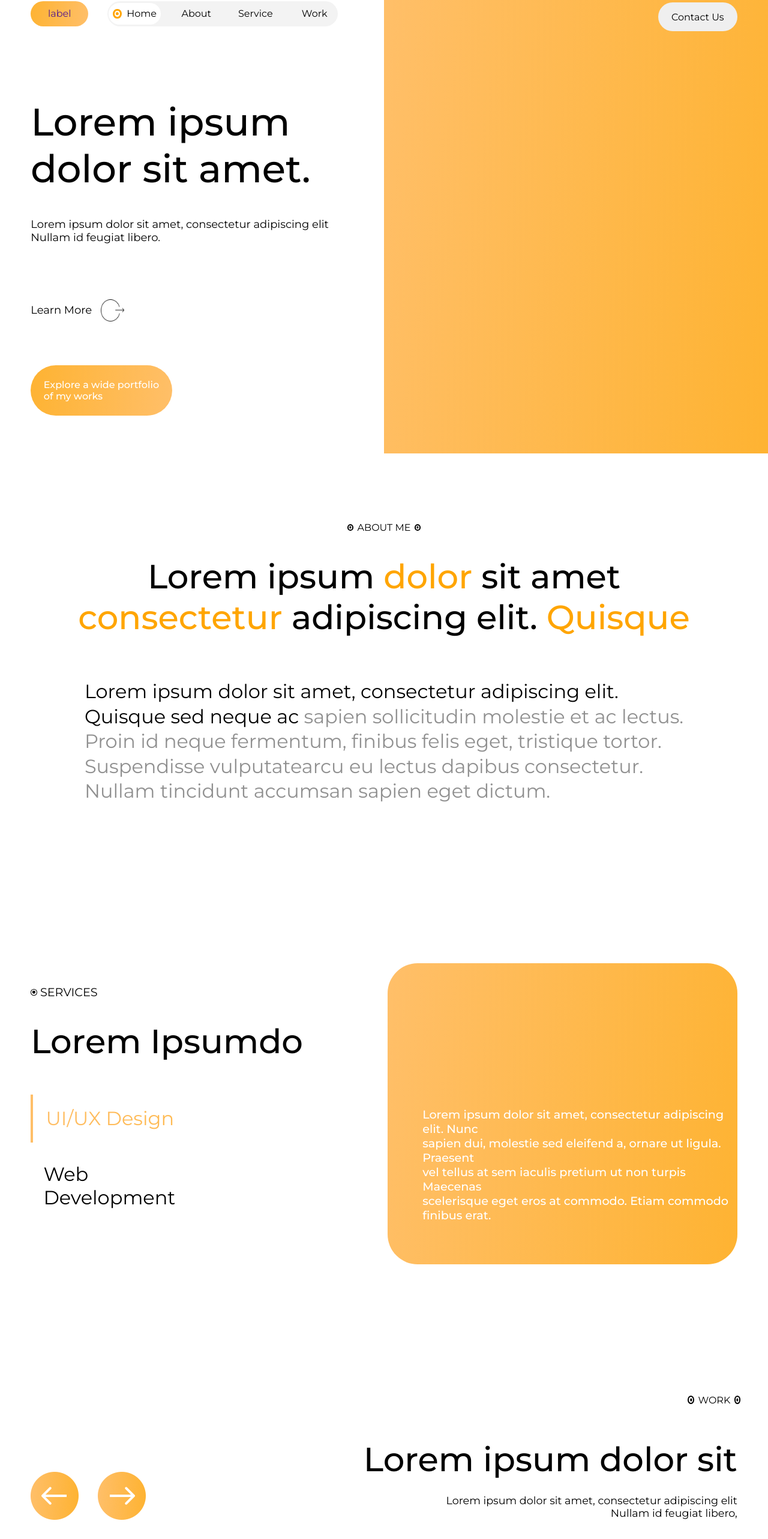
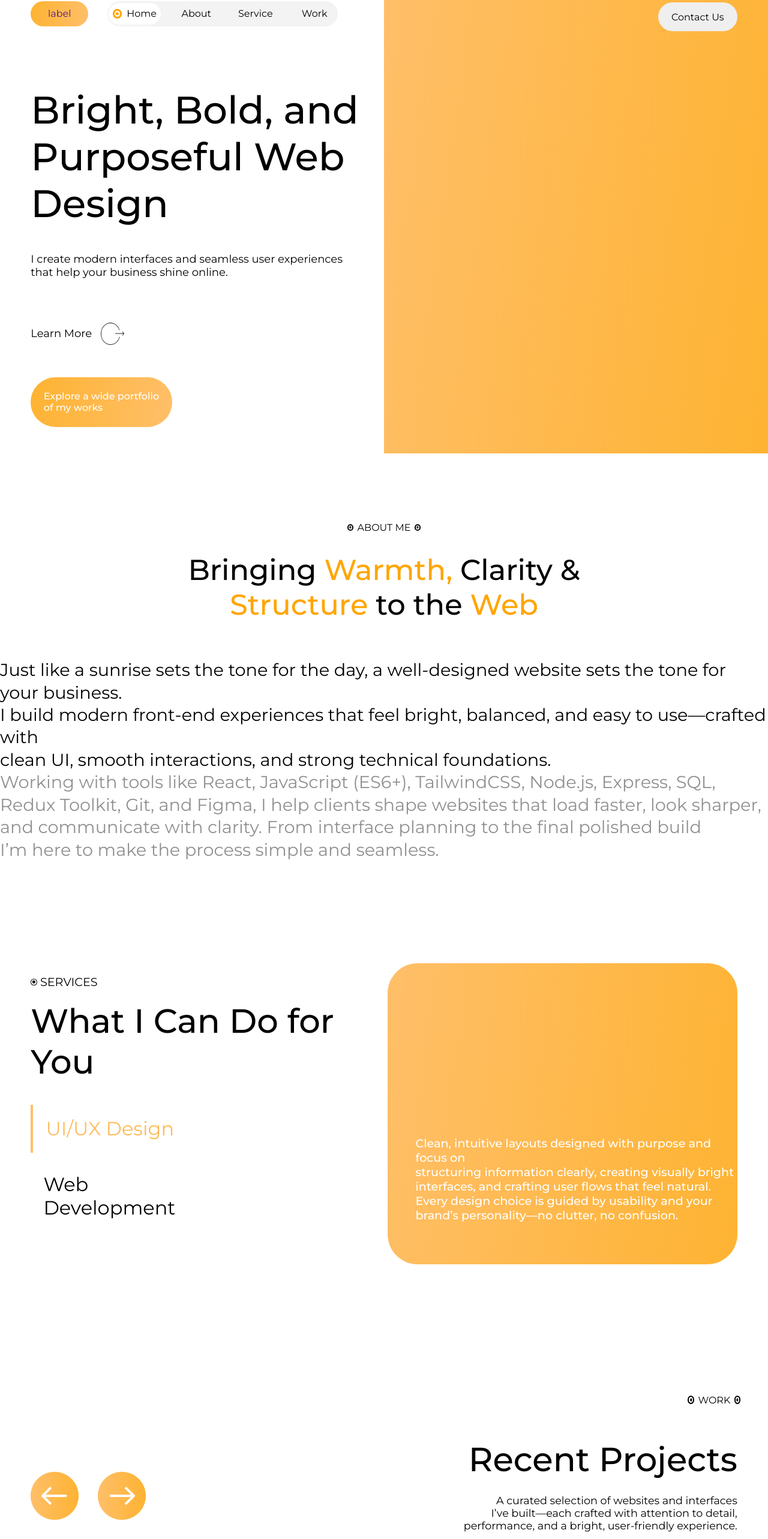
Before and after one commit to Suraj7149/Portfolio-Website, a React (Vite) app: page / in a window 1280 px wide. Shown: the part 44-2610 px from the top of the page at 60% size. Built offline with nearby package versions, Linux system fonts and the light colour scheme.

Commit message:
updated lorem ipsum to real content

```diff
--- a/src/Components/About.css
+++ b/src/Components/About.css
@@ -34,7 +34,7 @@
 
 .about_me h1{
     font-weight: 500;
-    font-size: 350%;
+    font-size: 300%;
 }
 
 .about_me h1 span{
@@ -43,7 +43,7 @@
 
 .about_me h3{
     font-weight: 400;
-    font-size: 200%;
+    font-size: 180%;
     line-height: 130%;
 
 }
--- a/src/Components/About.jsx
+++ b/src/Components/About.jsx
@@ -11,15 +11,17 @@ const About = () => {
 
 
         <h1>
-            Lorem ipsum <span>dolor</span>  sit amet <br />
-            <span>consectetur</span> adipiscing elit. <span>Quisque</span>
+            Bringing <span>Warmth,</span> Clarity & <br />
+            <span>Structure </span>to the <span>Web</span>
         </h1>
         <h3>
-            Lorem ipsum dolor sit amet, consectetur adipiscing elit. <br />
-            Quisque sed neque ac <span>sapien sollicitudin molestie et ac lectus. <br />
-            Proin id neque fermentum, finibus felis eget, tristique tortor. <br />
-            Suspendisse vulputatearcu eu lectus dapibus consectetur. <br />
-            Nullam tincidunt accumsan sapien eget dictum.</span>
+            Just like a sunrise sets the tone for the day, a well-designed website sets the tone for your business. <br />
+            I build modern front-end experiences that feel bright, balanced, and easy to use—crafted with  <br />
+            clean UI, smooth interactions, and strong technical foundations.  <br />
+            <span>Working with tools like React, JavaScript (ES6+), TailwindCSS, Node.js, Express, SQL,  <br />
+            Redux Toolkit, Git, and Figma, I help clients shape websites that load faster, look sharper,  <br />
+            and communicate with clarity. From interface planning to the final polished build <br />
+            I’m here to make the process simple and seamless. <br /></span>
         </h3>
     </div>
   )
--- a/src/Components/Hero.jsx
+++ b/src/Components/Hero.jsx
@@ -42,11 +42,11 @@ const Hero = () => {
         <div className='discription'>
             <div className="desc_text">
                 <h1>
-                    Lorem ipsum <br />
-                    dolor sit amet.
+                    Bright, Bold, and <br />
+                    Purposeful Web Design
                 </h1>
-                <h3 className='hero_desc'>Lorem ipsum dolor sit amet, consectetur adipiscing elit <br />
-                    Nullam id feugiat libero.
+                <h3 className='hero_desc'>I create modern interfaces and seamless user experiences<br />
+                    that help your business shine online.
                 </h3>
 
             </div>
--- a/src/Components/HireMe.jsx
+++ b/src/Components/HireMe.jsx
@@ -14,8 +14,8 @@ const HireMe = () => {
           <a href="" className="title_tag">HIRE ME</a>
           <img src={white_circle} alt='' />
         </div>
-        <h1>Lorem ipsum dolor sit <br />
-            amet consectetur adipiscing elit</h1>
+        <h1>Your next big idea deserves a clean, <br />
+          bright, modern start—let’s get to work.</h1>
 
       <a className="hm_contact_us" href="">Contact Us</a>
 
--- a/src/Components/Services.css
+++ b/src/Components/Services.css
@@ -100,7 +100,8 @@
 .content_box h3{
     position: absolute;
     bottom: 10%;
-    left: 10%;
+    left: 0%;
+    margin-left: 8%;
     font-weight: 500;
     font-size: 120%;
     color: var(--primary-bg-color);
--- a/src/Components/Services.jsx
+++ b/src/Components/Services.jsx
@@ -10,7 +10,7 @@ const Services = () => {
                 <h3>SERVICES</h3>
             </div>
             <div className="service_title">
-                <h1>Lorem Ipsumdo</h1>
+                <h1>What I Can Do for You</h1>
             </div>
             <div className="services_heading">
                 <ul>
@@ -23,10 +23,11 @@ const Services = () => {
         </div>
         <div className="content_display">
             <div className="content_box">
-                <h3>Lorem ipsum dolor sit amet, consectetur adipiscing elit. Nunc <br />
-                    sapien dui, molestie sed eleifend a, ornare ut ligula. Praesent <br />
-                    vel tellus at sem iaculis pretium ut non turpis Maecenas <br />
-                    scelerisque eget eros at commodo. Etiam commodo finibus erat.</h3>
+                <h3>Clean, intuitive layouts designed with purpose and focus on <br />
+                    structuring information clearly, creating visually bright  <br />
+                    interfaces, and crafting user flows that feel natural. <br />
+                    Every design choice is guided by usability and your <br />
+                    brand’s personality—no clutter, no confusion.</h3>
             </div>
         </div>
 
--- a/src/Components/Work_Section.jsx
+++ b/src/Components/Work_Section.jsx
@@ -13,9 +13,10 @@ const Work = () => {
             <div className="circle3"></div>
         </div>
 
-        <h1>Lorem ipsum dolor sit</h1>
-        <h2>Lorem ipsum dolor sit amet, consectetur adipiscing elit <br />
-            Nullam id feugiat libero,</h2>
+        <h1>Recent Projects</h1>
+        <h2>A curated selection of websites and interfaces <br />
+            I’ve built—each crafted with attention to detail, <br />
+            performance, and a bright, user-friendly experience.</h2>
 
         <div className="work_arrows">
             <img src={image2} alt="" />
```
